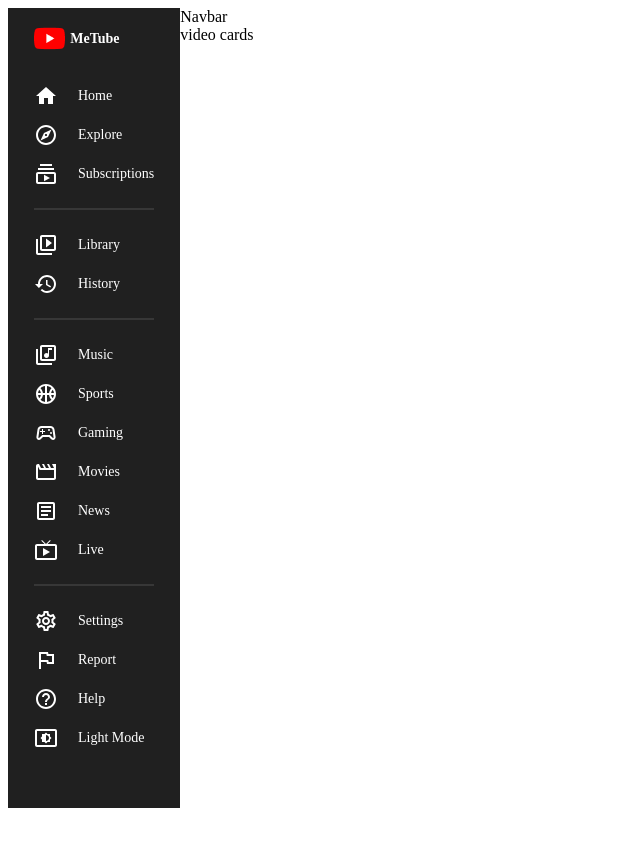
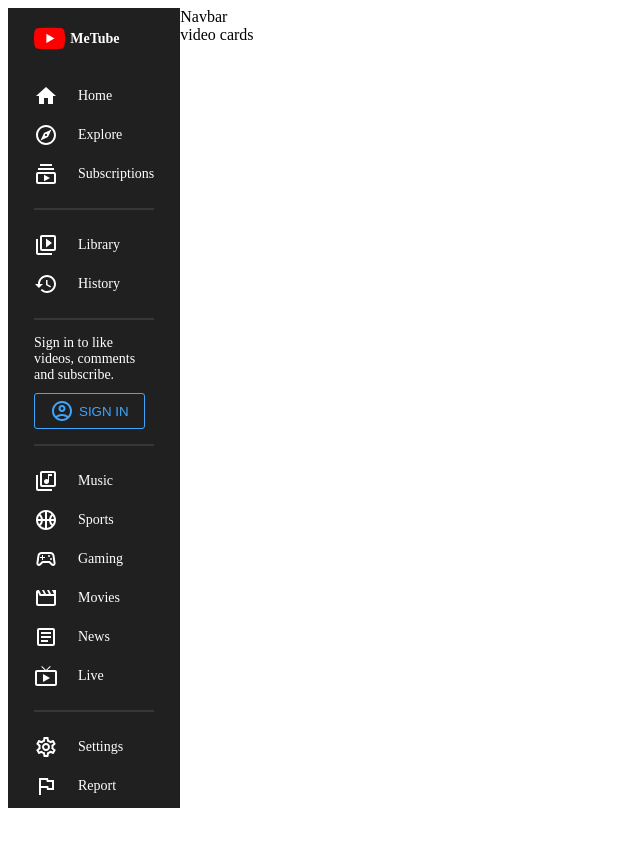
Before and after one commit to jonnyabrams/yourtube, a React (Create React App) app in the folder client/: page / in a window 1280 px wide. Shown: the top 846 px of the page, without its empty margins (0-640 px from the left). Before the commit the page ends 816 px from the top, so only its background shows below. Built offline with nearby package versions, Linux system fonts and the light colour scheme.

Commit message:
Make login button with styling

```diff
--- a/client/src/components/Menu.jsx
+++ b/client/src/components/Menu.jsx
@@ -54,6 +54,24 @@
   border: 0.5px solid #373737;
 `
 
+const Login = styled.div`
+
+`
+
+const Button = styled.button`
+  padding: 5px 15px;
+  background-color: transparent;
+  border: 1px solid #3ea6ff;
+  color: #3ea6ff;
+  border-radius: 3px;
+  font-weight: 500;
+  margin-top: 10px;
+  cursor: pointer;
+  display: flex;
+  align-items: center;
+  gap: 5px;
+`
+
 const Menu = () => {
   return (
     <Container>
@@ -83,6 +101,11 @@
           <HistoryOutlinedIcon />
           History
         </Item>
+        <Hr />
+        <Login>
+          Sign in to like videos, comments and subscribe.
+          <Button><AccountCircleOutlinedIcon />SIGN IN</Button>
+        </Login>
         <Hr />
         <Item>
           <LibraryMusicOutlinedIcon />
```
